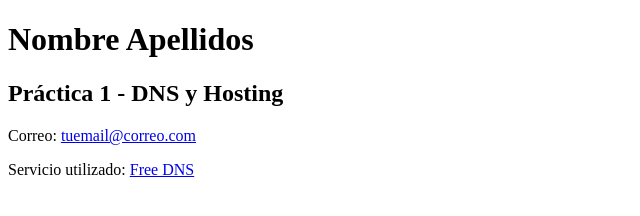
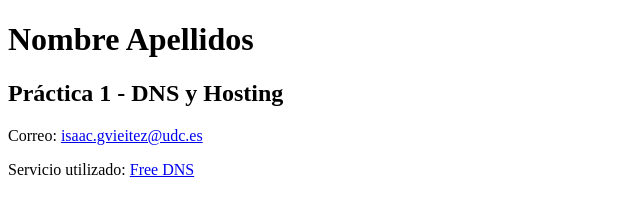
Before and after one commit to Isaac-gmzz/Redes-p1, a plain HTML site: page index.html in a window 1280 px wide. Shown: the full height of the page, 0-640 px from the left. Drawn offline with Linux system fonts and the light colour scheme.

Commit message:
Update email address in index.html

```diff
--- a/index.html
+++ b/index.html
@@ -9,7 +9,7 @@
 
     <h2>Práctica 1 - DNS y Hosting</h2>
 
-    <p>Correo: <a href="mailto:tuemail@correo.com">tuemail@correo.com</a></p>
+    <p>Correo: <a href="mailto:isaac.gvieitez@udc.es">isaac.gvieitez@udc.es</a></p>
 
     <p>
         Servicio utilizado:
```
